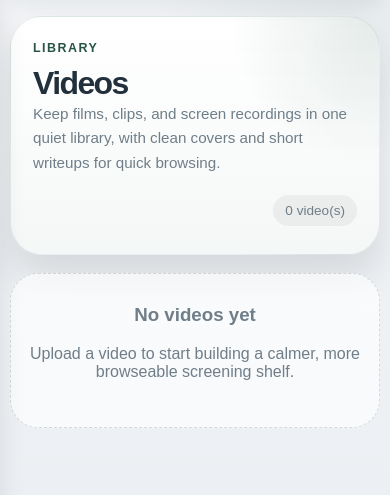
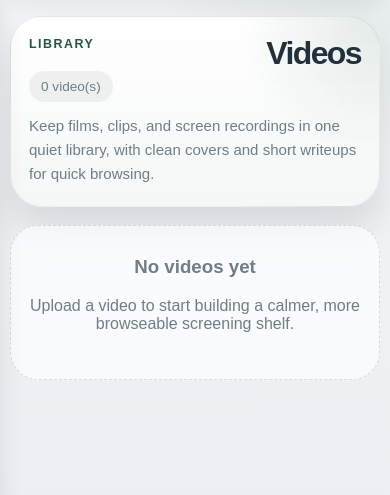
Before and after one commit to ZhehuaZhu/moments-library, a Flask app: page /videos in a window 390 px wide. Shown: the part 104-599 px from the top of the page. Run offline with Flask 3, Linux system fonts and the light colour scheme; data that the repository does not hold is empty; parts of the project's set-up code (start-up, migrations or seed data) failed here and were passed over; some libraries are stand-ins or nearby versions.

Commit message:
video界面优化

```diff
--- a/app/static/css/modules/library.css
+++ b/app/static/css/modules/library.css
@@ -33,7 +33,6 @@
 
 .page-header.page-header--video-library,
 .page-header.page-header--video-detail {
-    padding: 28px 30px;
     border: 1px solid rgba(63, 111, 100, 0.11);
     border-radius: 32px;
     background:
@@ -43,7 +42,13 @@
 }
 
 .page-header.page-header--video-library {
-    align-items: end;
+    display: grid;
+    gap: 14px;
+    padding: 22px 24px;
+}
+
+.page-header.page-header--video-detail {
+    padding: 28px 30px;
 }
 
 .music-library-page__headline {
@@ -77,10 +82,15 @@
     letter-spacing: -0.05em;
 }
 
-.video-library-page__headline .page-description,
+.page-header.page-header--video-library .page-description,
 .video-detail-page__headline .page-description {
-    max-width: 60ch;
+    max-width: 54ch;
     margin: 0;
+}
+
+.page-header.page-header--video-library .page-description {
+    font-size: 0.98rem;
+    line-height: 1.6;
 }
 
 .music-library-page__actions {
@@ -89,26 +99,52 @@
     justify-items: end;
 }
 
-.video-library-page__actions {
-    display: grid;
-    gap: 14px;
-    justify-items: end;
-}
-
 .music-library-page__actions .button {
     justify-self: end;
 }
 
-.video-library-page__actions .button {
-    justify-self: end;
-}
-
 .music-library-page__stats {
     justify-content: flex-end;
 }
 
-.video-library-page__stats {
+.video-library-page__topline {
+    display: grid;
+    grid-template-columns: minmax(0, 1fr) auto;
+    gap: 16px;
+    align-items: start;
+}
+
+.video-library-page__meta {
+    min-width: 0;
+    display: grid;
+    gap: 10px;
+    justify-items: start;
+}
+
+.video-library-page__count {
+    width: fit-content;
+}
+
+.video-library-page__title-row {
+    display: inline-flex;
+    align-items: flex-start;
     justify-content: flex-end;
+    gap: 10px;
+}
+
+.video-library-page__title-row h1 {
+    font-size: clamp(1.8rem, 4vw, 2.8rem);
+    line-height: 1;
+}
+
+.video-library-page__add-button {
+    width: 44px;
+    height: 44px;
+    padding: 0;
+    border-radius: 15px;
+    font-size: 1.6rem;
+    font-weight: 500;
+    line-height: 1;
 }
 
 .music-library-list {
--- a/app/static/css/modules/responsive.css
+++ b/app/static/css/modules/responsive.css
@@ -399,15 +399,31 @@
 
     .page-header.page-header--video-library,
     .page-header.page-header--video-detail {
-        padding: 24px 22px;
+        padding: 20px 18px;
     }
 
-    .video-library-page__actions {
-        justify-items: start;
+    .page-header.page-header--video-library {
+        gap: 12px;
     }
 
-    .video-library-page__stats {
-        justify-content: flex-start;
+    .video-library-page__topline {
+        gap: 12px;
+    }
+
+    .page-header.page-header--video-library .page-description {
+        max-width: none;
+        font-size: 0.94rem;
+    }
+
+    .video-library-page__title-row h1 {
+        font-size: clamp(1.5rem, 6.8vw, 2rem);
+    }
+
+    .video-library-page__add-button {
+        width: 38px;
+        height: 38px;
+        border-radius: 12px;
+        font-size: 1.45rem;
     }
 
     .bookshelf-card__actions {
--- a/app/templates/videos.html
+++ b/app/templates/videos.html
@@ -3,9 +3,28 @@
 {% block content %}
 <section class="video-library-page">
     <section class="page-header page-header--video-library">
-        <div class="video-library-page__headline">
+        <div class="video-library-page__topline">
+            <div class="video-library-page__meta">
                 <p class="eyebrow">{{ t('common.library') }}</p>
+                <span class="stat-chip video-library-page__count">{{ t('counts.videos', count=result_count) }}</span>
+            </div>
+            <div class="video-library-page__title-row">
                 <h1>{{ module_labels.videos }}</h1>
+                {% if can_manage %}
+                    <button
+                        type="button"
+                        class="icon-button icon-button--ghost video-library-page__add-button"
+                        data-open-folder-panel="video-create"
+                        aria-haspopup="dialog"
+                        aria-controls="video-create-panel"
+                        aria-expanded="false"
+                        aria-label="{{ t('videos.add_video') }}"
+                    >
+                        +
+                    </button>
+                {% endif %}
+            </div>
+        </div>
         <p class="page-description">
             {% if search_query %}
                 {{ t('videos.showing_results', count=result_count, query=search_query) }}
@@ -13,24 +32,6 @@
                 {{ t('videos.description') }}
             {% endif %}
         </p>
-        </div>
-        <div class="video-library-page__actions">
-            <div class="page-header__stats video-library-page__stats">
-                <span class="stat-chip">{{ t('counts.videos', count=result_count) }}</span>
-            </div>
-            {% if can_manage %}
-                <button
-                    type="button"
-                    class="button button--ghost button--compact"
-                    data-open-folder-panel="video-create"
-                    aria-haspopup="dialog"
-                    aria-controls="video-create-panel"
-                    aria-expanded="false"
-                >
-                    {{ t('videos.add_video') }}
-                </button>
-            {% endif %}
-        </div>
     </section>
 
     {% if can_manage %}
```
Lines whose indentation alone changed are shown as unchanged.
